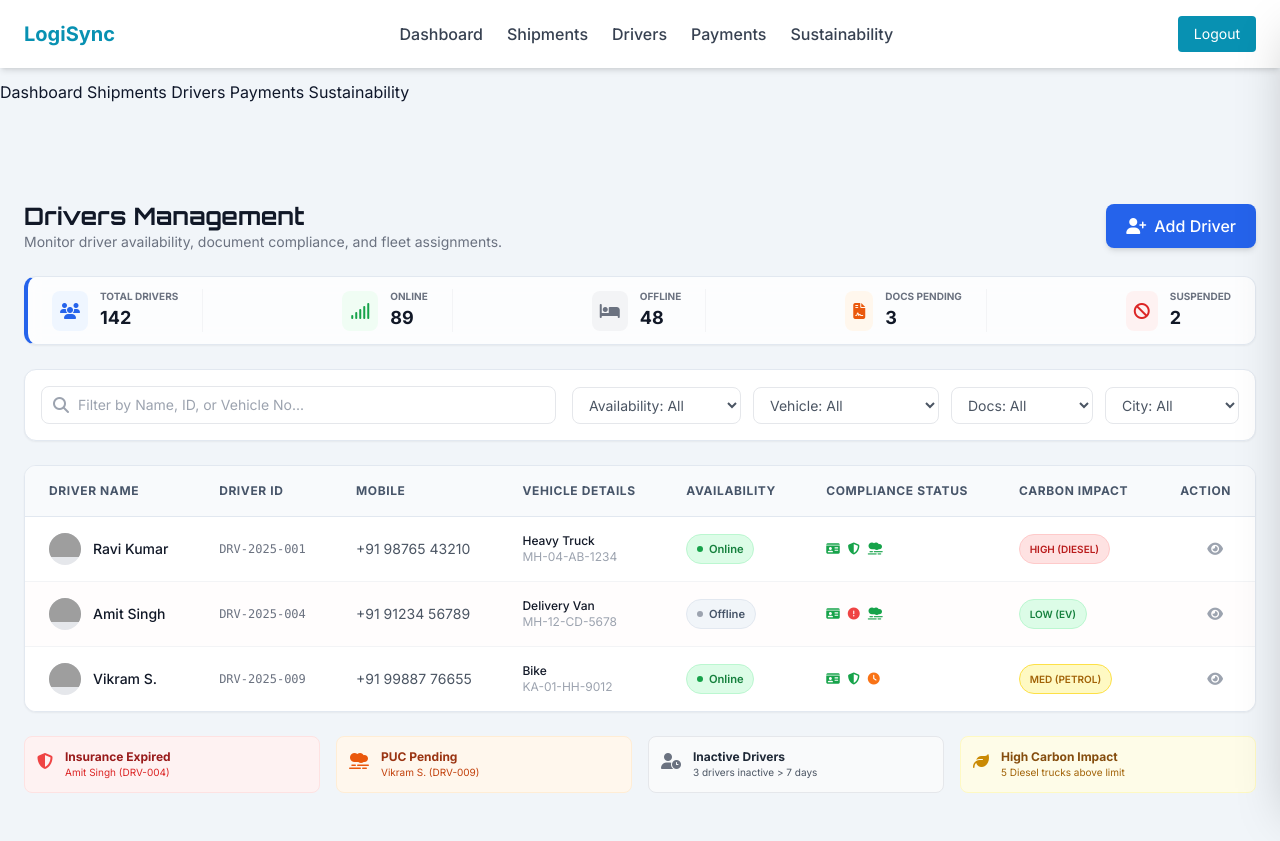
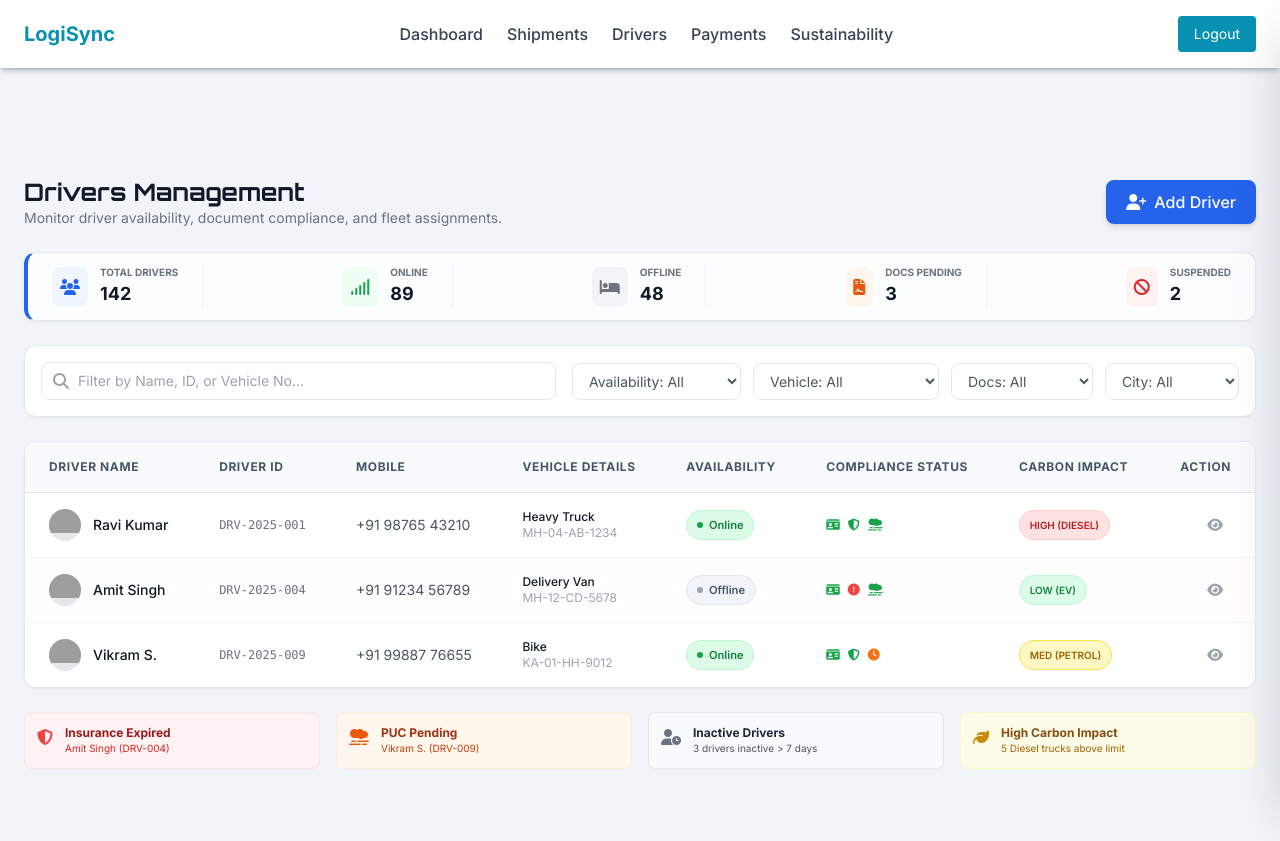
Before and after one commit to bhumit9744/logisync, a plain HTML site: page managers-driver.html in a window 1280 px wide. After the commit the page ends 817 px from the top, so only its background shows below. Drawn offline with nearby package versions, Linux system fonts and the light colour scheme; grey boxes are pictures that could not be loaded.

```diff
--- a/managers-driver.html
+++ b/managers-driver.html
@@ -123,13 +123,7 @@
 </head>
 <body class="bg-brand-bg text-brand-text font-sans antialiased min-h-screen">
     <div class="h-20"></div>
-    <nav>
-  <a href="#" onclick="smoothNavigate('manager-dashboard.html')">Dashboard</a>
-  <a href="#" onclick="smoothNavigate('manager-shipment.html')">Shipments</a>
-  <a href="#" onclick="smoothNavigate('managers-driver.html')">Drivers</a>
-  <a href="#" onclick="smoothNavigate('managers-payment.html')">Payments</a>
-  <a href="#" onclick="smoothNavigate('managers-sustainability.html')">Sustainability</a>
-</nav>
+
 
 
 
@@ -143,13 +137,31 @@
     </div>
 
     <!-- Links -->
+    <nav class="fixed top-0 left-0 w-full bg-white shadow-md z-50">
+  <div class="max-w-7xl mx-auto px-6 py-4 flex justify-between items-center">
+
+    <!-- Logo -->
+    <div class="font-bold text-xl text-cyan-600">
+      LogiSync
+    </div>
+
+    <!-- Navigation Links -->
     <div class="flex gap-6 font-medium text-gray-700">
-      <a href="manager-dashboard.html" class="hover:text-cyan-600">Dashboard</a>
-      <a href="manager-shipment.html" class="hover:text-cyan-600">Shipments</a>
-      <a href="managers-driver.html" class="hover:text-cyan-600">Drivers</a>
-      <a href="managers-payment.html" class="hover:text-cyan-600">Payments</a>
-      <a href="managers-sustainability.html" class="hover:text-cyan-600">Sustainability</a>
+      <a href="#" onclick="smoothNavigate('manager-dashboard.html')" class="hover:text-cyan-600">Dashboard</a>
+      <a href="#" onclick="smoothNavigate('manager-shipment.html')" class="hover:text-cyan-600">Shipments</a>
+      <a href="#" onclick="smoothNavigate('managers-driver.html')" class="hover:text-cyan-600">Drivers</a>
+      <a href="#" onclick="smoothNavigate('managers-payment.html')" class="hover:text-cyan-600">Payments</a>
+      <a href="#" onclick="smoothNavigate('managers-sustainability.html')" class="hover:text-cyan-600">Sustainability</a>
     </div>
+
+    <!-- Logout -->
+    <button onclick="smoothNavigate('firstpage.html')"
+      class="text-sm px-4 py-2 rounded bg-cyan-600 text-white hover:bg-cyan-700">
+      Logout
+    </button>
+
+  </div>
+</nav>
 
     <!-- Logout -->
     <button onclick="window.location.href='firstpage.html'"
@@ -525,4 +537,5 @@
 
 
 </body>
+
 </html>
```
